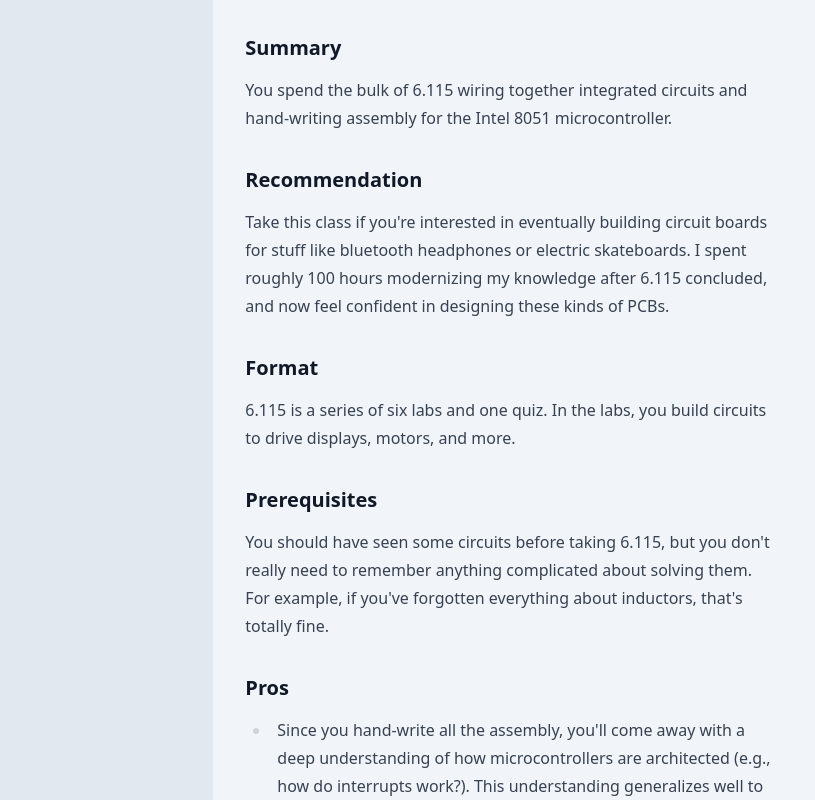
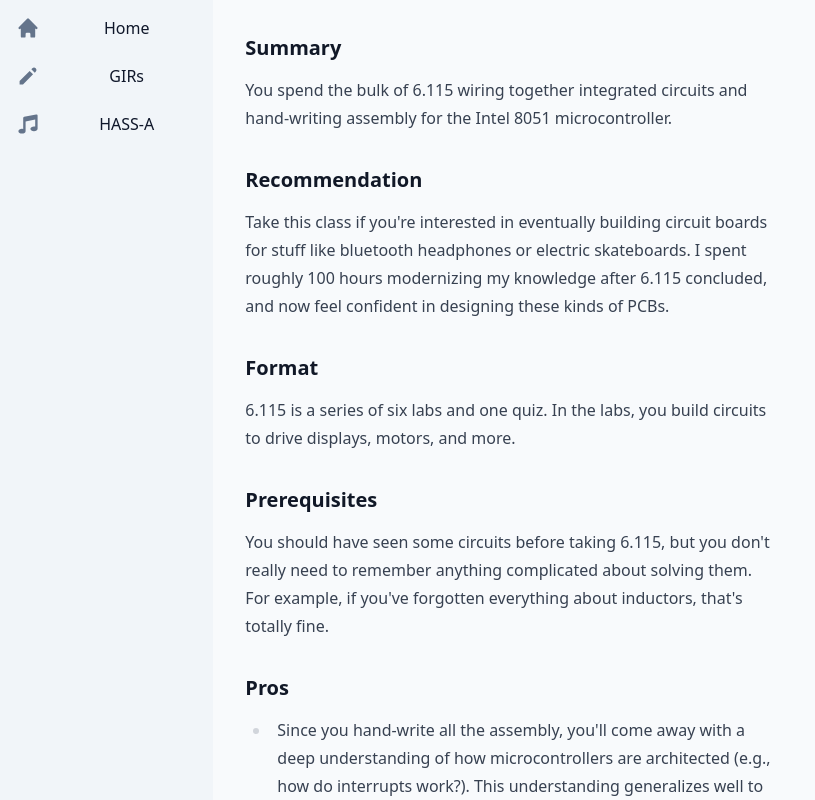
Before and after one commit to Robert-Cunningham/hydrant, a React (Vite) app in the folder hydrant-client/: page /post/1 in a window 1280 px wide. Shown: the top 800 px of the page, without its empty margins (0-815 px from the left). Built offline with nearby package versions, Linux system fonts and the light colour scheme.

Commit message:
add basic sidebar

```diff
--- a/hydrant-client/package.json
+++ b/hydrant-client/package.json
@@ -10,6 +10,7 @@
   "dependencies": {
     "@emotion/react": "^11.9.0",
     "@emotion/styled": "^11.8.1",
+    "@heroicons/react": "^1.0.6",
     "@material-table/core": "^4.3.43",
     "@material-ui/core": "^4.12.4",
     "framer-motion": "^6",
--- a/hydrant-client/src/App.tsx
+++ b/hydrant-client/src/App.tsx
@@ -2,12 +2,13 @@
 import { Route, Routes } from "react-router-dom"
 import { MainTable } from "./MainTable"
 import { Post } from "./Post"
+import { Sidebar } from "./Sidebar"
 
 const App = () => {
   return (
     <div className="h-screen w-full grid grid-cols-12">
       <Sidebar></Sidebar>
-      <div className="col-span-10 bg-slate-100">
+      <div className="col-span-10 bg-slate-50">
         <Routes>
           <Route path="/" element={<MainList></MainList>}></Route>
           <Route path="/post/:id" element={<Post></Post>}></Route>
@@ -16,8 +17,6 @@
     </div>
   )
 }
-
-const Sidebar = () => <div className="col-span-2 bg-slate-200"></div>
 
 const MainList = () => {
   const [search, setSearch] = useState<string>("")
@@ -33,7 +32,7 @@
 
 const Search = ({ search, setSearch }: { search: string; setSearch: (a0: string) => void }) => (
   <input
-    className="w-full rounded h-8 p-2 bg-slate-100 border-2"
+    className="w-full rounded h-8 p-2 bg-slate-50 border-2 border-slate-100"
     value={search}
     onChange={(e) => setSearch(e.target.value)}
     autoFocus
--- a/hydrant-client/src/MainTable.tsx
+++ b/hydrant-client/src/MainTable.tsx
@@ -21,7 +21,7 @@
     .value()
 
   return (
-    <div className="border-2 p-2 border-slate-200 rounded-md">
+    <div className="border-2 p-2 border-slate-100 rounded-md">
       <MaterialTable
         columns={[
           {
@@ -34,7 +34,9 @@
             title: "Composite Rating",
             field: "bayes",
             defaultSort: "desc",
-            render: (c) => Math.round(c.computed.bayes * 100) / 100,
+            render: (c) => (
+              <span className="text-slate-900">{Math.round(c.computed.bayes * 100) / 100}</span>
+            ),
           },
         ]}
         detailPanel={({ rowData }) => <div>This class was a banger!</div>}
@@ -61,7 +63,7 @@
 }
 
 const TitleCell = ({ course }: { course: CourseInfo }) => (
-  <div className="grid w-5/8 bg-slate-100">
+  <div className="grid w-5/8 bg-slate-50">
     <p className="text-slate-700">{course.course_number}</p>
     <p className="text-slate-400 text-sm truncate">{course.course_name}</p>
   </div>
--- /dev/null
+++ b/hydrant-client/src/Sidebar.tsx
@@ -0,0 +1,27 @@
+import React from "react"
+import { BeakerIcon, HomeIcon, MusicNoteIcon, PencilIcon } from "@heroicons/react/solid"
+
+const iconStyles = "h-6 w-6 text-slate-500 m-2"
+
+const links = [
+  { text: "Home", link: "/", icon: <HomeIcon className={iconStyles}></HomeIcon> },
+  { text: "GIRs", link: "/post/gir", icon: <PencilIcon className={iconStyles}></PencilIcon> },
+  {
+    text: "HASS-A",
+    link: "/post/hassa",
+    icon: <MusicNoteIcon className={iconStyles}></MusicNoteIcon>,
+  },
+]
+
+export const Sidebar = () => (
+  <div className="col-span-2 bg-slate-100">
+    {links.map(({ text, link, icon }) => (
+      <div className="m-2 h-10 rounded-lg hover:bg-slate-200 transition duration-75 grid cursor-pointer grid-flow-col items-center justify-items-start">
+        {icon}
+        <a href={link} className="text-slate-900">
+          {text}
+        </a>
+      </div>
+    ))}
+  </div>
+)
```
Also changed, not shown: 1 other file (tests, documents, lock files or other folders).
